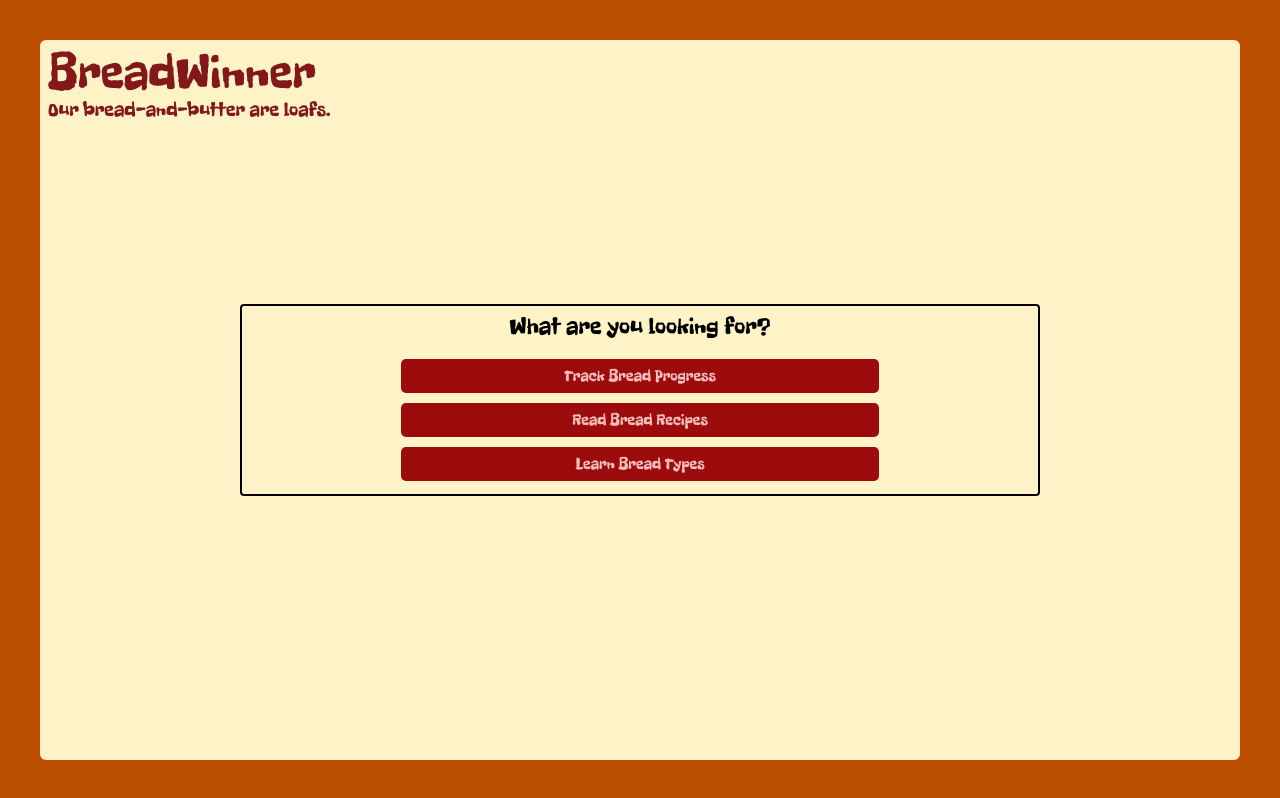
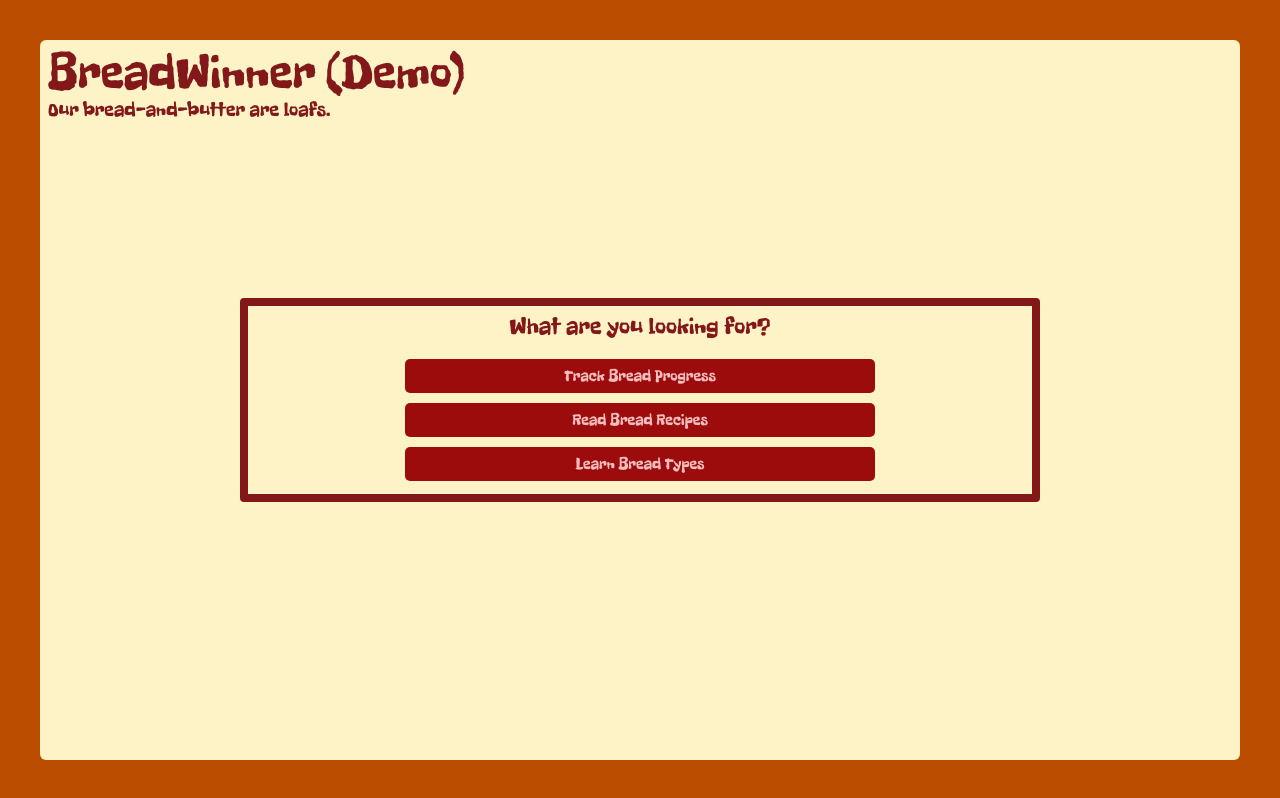
Before and after one commit to rdietscht/mom-bread, a SvelteKit app: page / in a window 1280 px wide. Built offline with nearby package versions, Linux system fonts and the light colour scheme.

Commit message:
Added "Demo" title to BreadWinner splash

```diff
--- a/src/routes/+page.svelte
+++ b/src/routes/+page.svelte
@@ -29,7 +29,7 @@
 <!-- MAIN CONTENT AREA -->
 <div class="relative bg-amber-100 w-full h-full rounded-md font-freckleface">
     <aside class="text-red-900 p-2">
-        <h1 class="text-5xl">BreadWinner</h1>
+        <h1 class="text-5xl">BreadWinner (Demo)</h1>
         <p class="text-xl">Our bread-and-butter are loafs.</p>
     </aside>
 
@@ -39,8 +39,8 @@
     </div> TODO: TEST THIS WHEN YOU HAVE ACCESS TO XCODE ON A MAC -->
 
     <!-- Selection of utilities -->
-    <div class="border-2 rounded-sm absolute top-1/2 left-1/2 -translate-1/2 w-2/3">
-        <h1 class="text-center text-2xl py-1">What are you looking for?</h1>
+    <div class="border-8 border-red-900 rounded-sm absolute top-1/2 left-1/2 -translate-1/2 w-2/3">
+        <h1 class="text-center text-2xl text-red-900 py-1">What are you looking for?</h1>
         <div class="flex flex-col items-center py-2">
             <a
                 class="utility-button"
```
